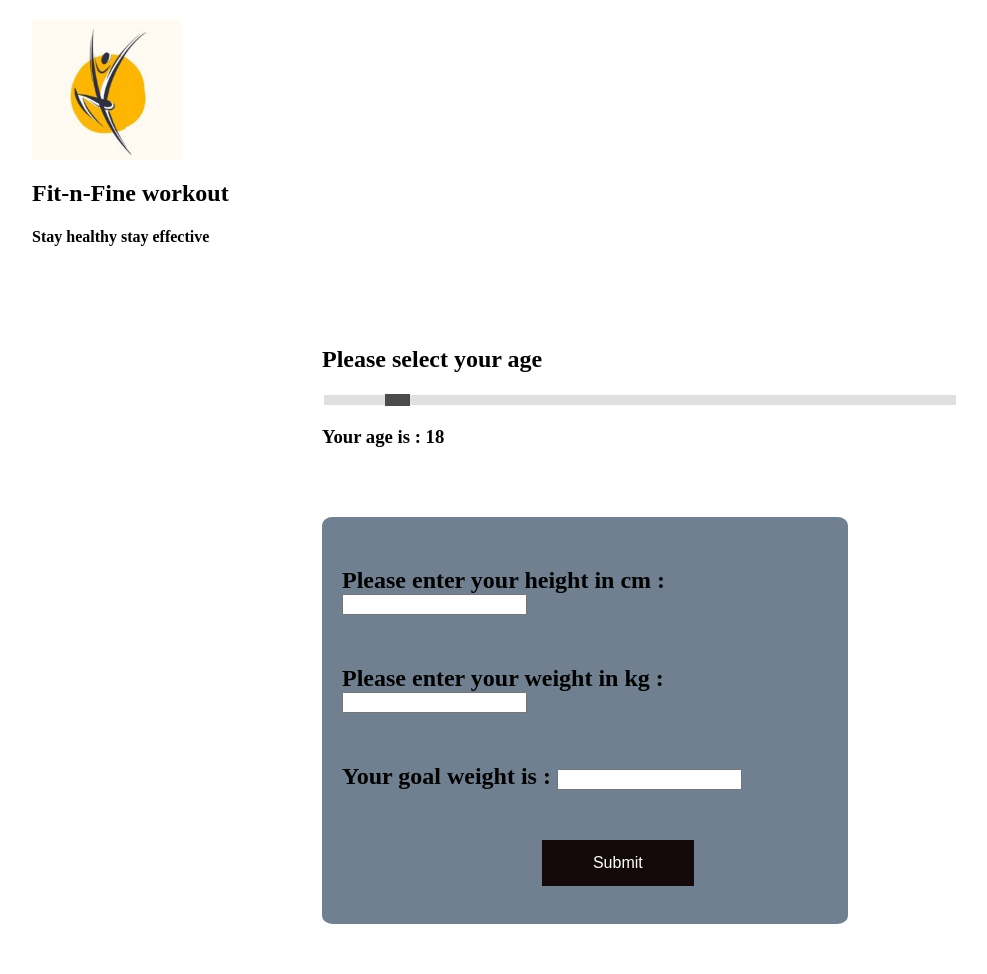
After one commit to ShubhK26/Fit-n-Fine, a PHP site: page /intro1.html in a window 1280 px wide. The commit adds this page. Shown: the whole page, without its empty margins (56-1043 px from the left). Run offline with PHP 8.4, Linux system fonts and the light colour scheme.

Commit message:
added intro1

```diff
--- a/Index.html
+++ b/Index.html
@@ -7,7 +7,7 @@
   <script src="https://ajax.googleapis.com/ajax/libs/jquery/3.5.1/jquery.min.js"></script>
   <script src="https://cdnjs.cloudflare.com/ajax/libs/popper.js/1.16.0/umd/popper.min.js"></script>
   <script src="https://maxcdn.bootstrapcdn.com/bootstrap/4.5.2/js/bootstrap.min.js"></script>
-  <title>ABC Fitness</title>
+  <title>Fit-n-Fine</title>
   <style>
     .column {
       height: 600px;
@@ -32,7 +32,7 @@
     <div class="container-fluid">
       <div class="row">
         <div class="col-lg-6 col-md-6 col-sm-12 col-12 d-block m-auto">
-          <a href="men.html">
+          <a href="intro1.html">
             <img src="Assets/Gender/fl.jpg" class="imagee">
           </a>
           <div class="text-block">
@@ -41,7 +41,7 @@
           </div>
         </div>
         <div class="col-lg-6 col-md-6 col-sm-12 col-12 d-block m-auto">
-          <a href="men.html">
+          <a href="intro1.html">
             <img src="Assets/Gender/ml.jpg" class="imagee">
           </a>
           <div class="text-block">
--- a/Style/css.css
+++ b/Style/css.css
@@ -6,7 +6,24 @@
     position: relative;
     font-family: Arial;
   }
+  .block {
+    display: block;
+    width: 30%;
+    border: none;
+    margin-left: 200px;
+    margin-top: 50px;
+    background-color: rgb(19, 9, 9);
+    color: white;
+    padding: 14px 28px;
+    font-size: 16px;
+    cursor: pointer;
+    text-align: center;
+  }
 
+  .block:hover {
+    background-color: #ddd;
+    color: black;
+  }
 .text-block{
     position: absolute;
     bottom: 300px;
@@ -25,8 +42,58 @@
   height: 600px;
   filter: brightness(80%);
 }
+.slidecontainer {
+  width: 50%;
+  margin-left: 370px;
+  margin-top: 100px;
+}
 
+.slider {
+  -webkit-appearance: none;
+  width: 100%;
+  height: 10px;
+  background: #d3d3d3;
+  outline: none;
+  opacity: 0.7;
+  -webkit-transition: .2s;
+  transition: opacity .2s;
+}
+.logo{
+  margin-top: 20px;
+  margin-left: 80px;
+}
+.slider:hover {
+  opacity: 1;
+}
+.info{
+  margin-top: 50px;
+}
+.des{
+  border-radius: 2%;
+  margin-top: 50px;
+  margin-bottom: 50px;
+  width: 80%;
+  height: 52%;
+  padding-left: 20px;
+  float: left;
+  background-color: slategrey;
+}
 
+.slider::-webkit-slider-thumb {
+  -webkit-appearance: none;
+  appearance: none;
+  width: 25px;
+  height: 12px;
+  background: #000000;
+  cursor: pointer;
+}
+
+.slider::-moz-range-thumb {
+  width: 25px;
+  height: 12px;
+  background: #000000;
+  cursor: pointer;
+}
 
 @media(min-width: 992px) {
 
--- /dev/null
+++ b/intro1.html
@@ -0,0 +1,38 @@
+<html>
+	<head>
+		<title>Fit-n-Fine</title>
+		<link rel="stylesheet" href="Style/css.css"/>
+	</head>
+	<body>
+		<div class="logo">
+			<img src="Assets/logo/logo.jpg" width="150" height="140">
+			<h2>Fit-n-Fine workout</h2><h4>Stay healthy stay effective</h4>
+		</div>
+		<div class="slidecontainer">
+			<h2>Please select your age</h2>
+  			<input type="range" min="10" max="90" value="18" class="slider" id="myRange">
+  			<p><h3>Your age is : <span id="demo"></span></h3></p>
+  			<div class="des">
+  			<div class="info">
+			<h2>Please enter your height in cm : <input type="text"></h2>
+			</div>
+			<div class="info">
+			<h2>Please enter your weight in kg : <input type="text"></h2>
+			</div>
+			<div class="info">
+			<h2>Your goal weight is  : <input type="text"></h2>
+			</div>
+			<button class="block" value="submit">Submit</button>
+			</div>
+		</div>
+
+		<script>
+			var slider = document.getElementById("myRange");
+			var output = document.getElementById("demo");
+			output.innerHTML = slider.value;
+			slider.oninput = function() {
+  			output.innerHTML = this.value;
+			}
+		</script>
+	</body>
+</html>
```
Also changed, not shown: Assets/logo/logo.jpg (added).
